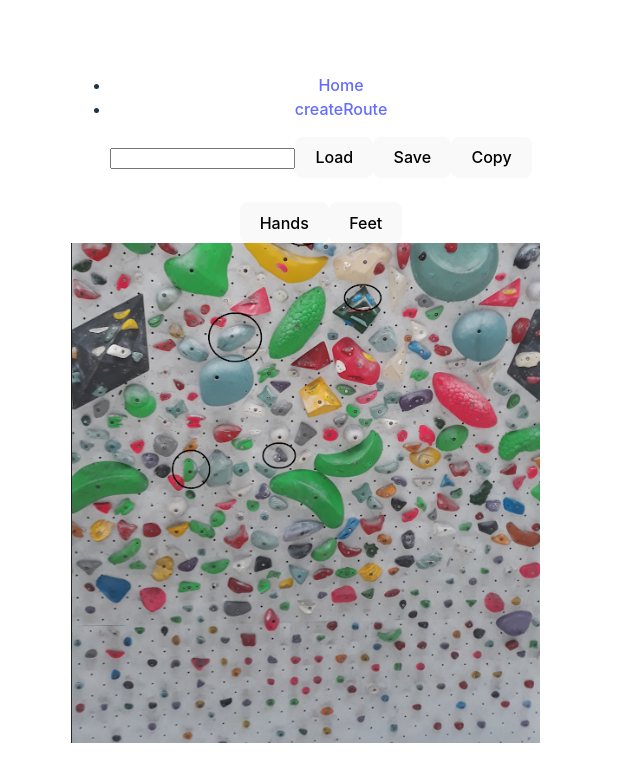
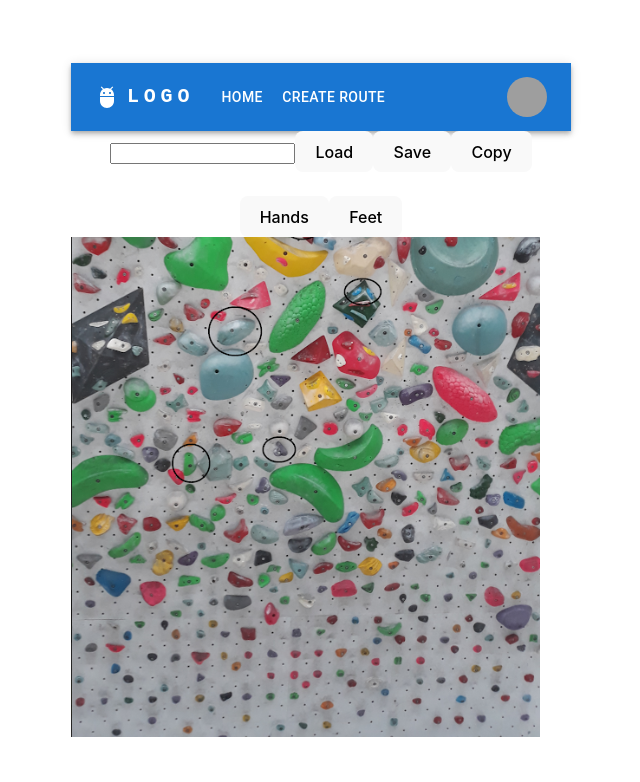
Before and after one commit to JuddRyan/Spraywall, a React (Vite) app: page /createRoute in a window 1280 px wide. Shown: the top 782 px of the page, without its empty margins (319-959 px from the left). Built offline with nearby package versions, Linux system fonts and the light colour scheme; grey boxes are pictures that could not be loaded.

Commit message:
added MUI appbar template

```diff
--- a/src/App.jsx
+++ b/src/App.jsx
@@ -7,6 +7,7 @@
 	RouterProvider,
 } from 'react-router-dom';
 import './App.css';
+import ResponsiveAppBar from './components/appbar';
 import CreateRoute from './pages/createRoute';
 
 function App() {
@@ -19,30 +20,17 @@
 	);
 
 	return (
-		<div className="App">
+		<>
 			<RouterProvider router={router} />
-			{/* <ul>
-				<Link to="/">Home</Link>
-				<Link to="/createRoute">createRoute</Link>
-			</ul> */}
-		</div>
+		</>
 	);
 }
 
 const Root = () => {
 	return (
 		<>
-			<ul>
-				<li>
-					<Link to="/">Home</Link>
-				</li>
-				<li>
-					<Link to="/createRoute">createRoute</Link>
-				</li>
-			</ul>
-			<div>
-				<Outlet />
-			</div>
+			<ResponsiveAppBar></ResponsiveAppBar>
+			<Outlet />
 		</>
 	);
 };
--- /dev/null
+++ b/src/components/appbar/index.jsx
@@ -0,0 +1,167 @@
+import * as React from 'react';
+import AppBar from '@mui/material/AppBar';
+import Box from '@mui/material/Box';
+import Toolbar from '@mui/material/Toolbar';
+import IconButton from '@mui/material/IconButton';
+import Typography from '@mui/material/Typography';
+import Menu from '@mui/material/Menu';
+import MenuIcon from '@mui/icons-material/Menu';
+import Container from '@mui/material/Container';
+import Avatar from '@mui/material/Avatar';
+import Button from '@mui/material/Button';
+import Tooltip from '@mui/material/Tooltip';
+import MenuItem from '@mui/material/MenuItem';
+import AdbIcon from '@mui/icons-material/Adb';
+import { useNavigate } from 'react-router-dom';
+
+const pages = ['Home', 'Create route'];
+const settings = ['Profile', 'Account', 'Dashboard', 'Logout'];
+
+function ResponsiveAppBar() {
+	const [anchorElNav, setAnchorElNav] = React.useState(null);
+	const [anchorElUser, setAnchorElUser] = React.useState(null);
+
+	const navigate = useNavigate();
+
+	const handleOpenNavMenu = (event) => {
+		setAnchorElNav(event.currentTarget);
+		console.log(event.currentTarget);
+	};
+	const handleOpenUserMenu = (event) => {
+		setAnchorElUser(event.currentTarget);
+		console.log(event.currentTarget);
+	};
+
+	const handleCloseNavMenu = () => {
+		setAnchorElNav(null);
+	};
+
+	const handleCloseUserMenu = () => {
+		setAnchorElUser(null);
+	};
+
+	return (
+		<AppBar position="static">
+			<Container maxWidth="xl">
+				<Toolbar disableGutters>
+					<AdbIcon sx={{ display: { xs: 'none', md: 'flex' }, mr: 1 }} />
+					<Typography
+						variant="h6"
+						noWrap
+						component="a"
+						href="/"
+						sx={{
+							mr: 2,
+							display: { xs: 'none', md: 'flex' },
+							fontFamily: 'monospace',
+							fontWeight: 700,
+							letterSpacing: '.3rem',
+							color: 'inherit',
+							textDecoration: 'none',
+						}}
+					>
+						LOGO
+					</Typography>
+
+					<Box sx={{ flexGrow: 1, display: { xs: 'flex', md: 'none' } }}>
+						<IconButton
+							size="large"
+							aria-label="account of current user"
+							aria-controls="menu-appbar"
+							aria-haspopup="true"
+							onClick={handleOpenNavMenu}
+							color="inherit"
+						>
+							<MenuIcon />
+						</IconButton>
+						<Menu
+							id="menu-appbar"
+							anchorEl={anchorElNav}
+							anchorOrigin={{
+								vertical: 'bottom',
+								horizontal: 'left',
+							}}
+							keepMounted
+							transformOrigin={{
+								vertical: 'top',
+								horizontal: 'left',
+							}}
+							open={Boolean(anchorElNav)}
+							onClose={handleCloseNavMenu}
+							sx={{
+								display: { xs: 'block', md: 'none' },
+							}}
+						>
+							{pages.map((page) => (
+								<MenuItem key={page} onClick={handleCloseNavMenu}>
+									<Typography textAlign="center">{page}</Typography>
+								</MenuItem>
+							))}
+						</Menu>
+					</Box>
+					<AdbIcon sx={{ display: { xs: 'flex', md: 'none' }, mr: 1 }} />
+					<Typography
+						variant="h5"
+						noWrap
+						component="a"
+						href=""
+						sx={{
+							mr: 2,
+							display: { xs: 'flex', md: 'none' },
+							flexGrow: 1,
+							fontFamily: 'monospace',
+							fontWeight: 700,
+							letterSpacing: '.3rem',
+							color: 'inherit',
+							textDecoration: 'none',
+						}}
+					>
+						LOGO
+					</Typography>
+					<Box sx={{ flexGrow: 1, display: { xs: 'none', md: 'flex' } }}>
+						{pages.map((page) => (
+							<Button
+								key={page}
+								onClick={() => navigate(`/${page}`)}
+								sx={{ my: 2, color: 'white', display: 'block' }}
+							>
+								{page}
+							</Button>
+						))}
+					</Box>
+
+					<Box sx={{ flexGrow: 0 }}>
+						<Tooltip title="Open settings">
+							<IconButton onClick={handleOpenUserMenu} sx={{ p: 0 }}>
+								<Avatar alt="Remy Sharp" src="/static/images/avatar/2.jpg" />
+							</IconButton>
+						</Tooltip>
+						<Menu
+							sx={{ mt: '45px' }}
+							id="menu-appbar"
+							anchorEl={anchorElUser}
+							anchorOrigin={{
+								vertical: 'top',
+								horizontal: 'right',
+							}}
+							keepMounted
+							transformOrigin={{
+								vertical: 'top',
+								horizontal: 'right',
+							}}
+							open={Boolean(anchorElUser)}
+							onClose={handleCloseUserMenu}
+						>
+							{settings.map((setting) => (
+								<MenuItem key={setting} onClick={handleCloseUserMenu}>
+									<Typography textAlign="center">{setting}</Typography>
+								</MenuItem>
+							))}
+						</Menu>
+					</Box>
+				</Toolbar>
+			</Container>
+		</AppBar>
+	);
+}
+export default ResponsiveAppBar;
```
